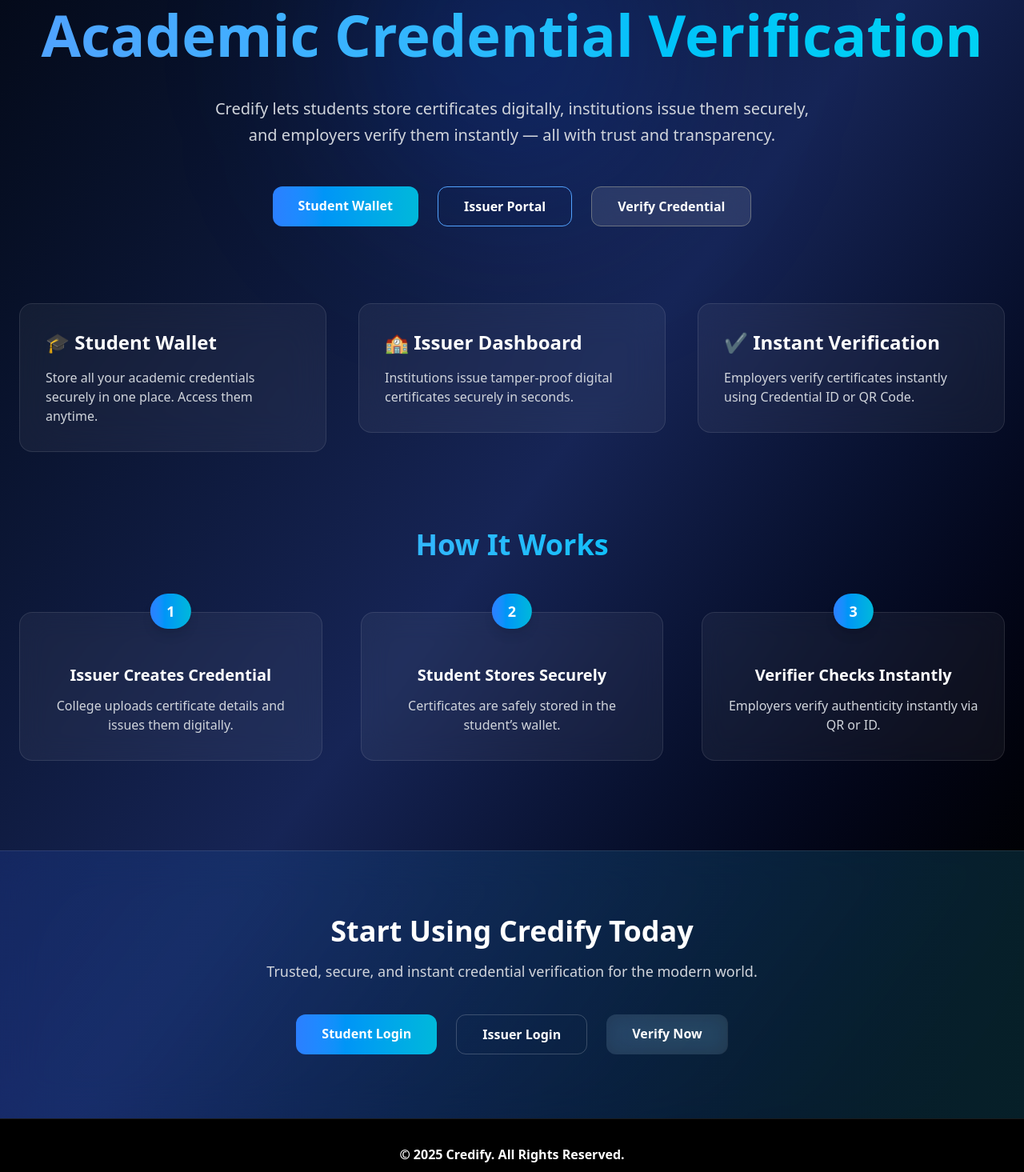
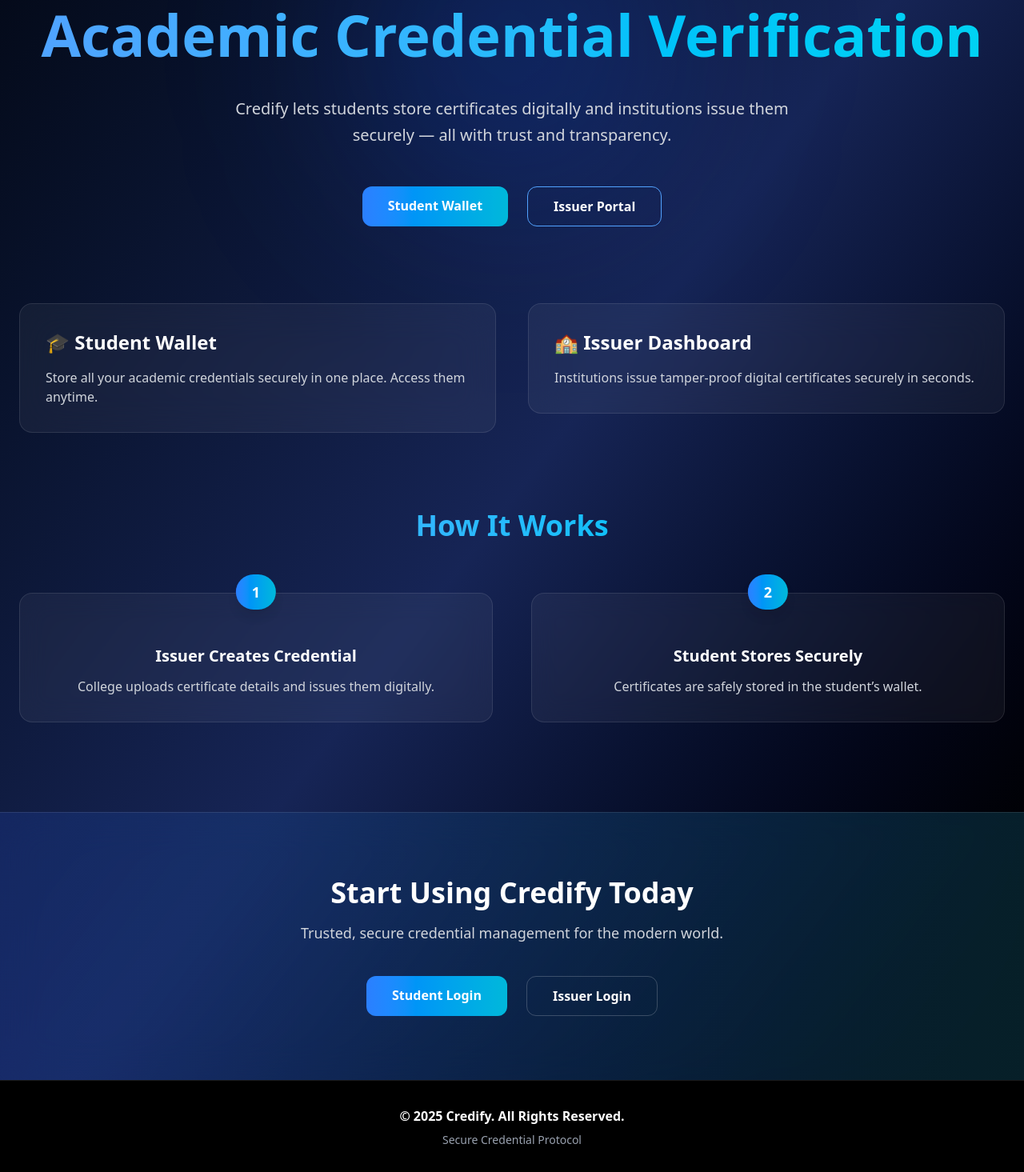
Before and after one commit to UtkarshAgrawal578/Credify, a React (Vite) app in the folder frontend/: page / in a window 1280 px wide. Shown: the part 220-1685 px from the top of the page at 80% size. Built offline with nearby package versions, Linux system fonts and the light colour scheme; no server answers.

Commit message:
landing changed

```diff
--- a/frontend/src/pages/Landing.jsx
+++ b/frontend/src/pages/Landing.jsx
@@ -45,10 +45,6 @@ function Landing() {
       title: "🏫 Issuer Dashboard",
       desc: "Institutions issue tamper-proof digital certificates securely in seconds.",
     },
-    {
-      title: "✔ Instant Verification",
-      desc: "Employers verify certificates instantly using Credential ID or QR Code.",
-    },
   ];
 
   const steps = [
@@ -61,11 +57,6 @@ function Landing() {
       step: "2",
       title: "Student Stores Securely",
       desc: "Certificates are safely stored in the student’s wallet.",
-    },
-    {
-      step: "3",
-      title: "Verifier Checks Instantly",
-      desc: "Employers verify authenticity instantly via QR or ID.",
     },
   ];
 
@@ -85,8 +76,8 @@ function Landing() {
 
         <Reveal delay={200}>
           <p className="mt-8 text-gray-300 text-base sm:text-lg md:text-xl max-w-3xl mx-auto leading-relaxed">
-            Credify lets students store certificates digitally, institutions issue them securely,
-            and employers verify them instantly — all with trust and transparency.
+            Credify lets students store certificates digitally and institutions issue them
+            securely — all with trust and transparency.
           </p>
         </Reveal>
 
@@ -105,20 +96,13 @@ function Landing() {
             >
               Issuer Portal
             </Link>
-
-            <Link
-              to="/verify"
-              className="px-8 py-3 rounded-xl font-semibold bg-white/10 backdrop-blur-md border border-gray-500 hover:bg-white/20 hover:scale-105 transition-all duration-300"
-            >
-              Verify Credential
-            </Link>
           </div>
         </Reveal>
       </section>
 
 
       {/* ================= FEATURES ================= */}
-      <section className="max-w-7xl mx-auto px-6 grid md:grid-cols-3 gap-10 pb-24">
+      <section className="max-w-7xl mx-auto px-6 grid md:grid-cols-2 gap-10 pb-24">
         {features.map((feature, index) => (
           <Reveal key={index} delay={index * 200}>
             <div className="bg-white/5 backdrop-blur-xl p-8 rounded-2xl border border-white/10 hover:border-blue-500 hover:scale-105 hover:shadow-xl hover:shadow-blue-500/20 transition-all duration-300">
@@ -139,7 +123,7 @@ function Landing() {
           </h2>
         </Reveal>
 
-        <div className="grid md:grid-cols-3 gap-12">
+        <div className="grid md:grid-cols-2 gap-12">
           {steps.map((item, index) => (
             <Reveal key={index} delay={index * 250}>
               <div className="relative bg-white/5 backdrop-blur-lg p-8 rounded-2xl border border-white/10 hover:scale-105 hover:border-cyan-400 transition-all duration-300">
@@ -164,7 +148,7 @@ function Landing() {
           </h2>
 
           <p className="text-gray-300 mt-4 text-lg">
-            Trusted, secure, and instant credential verification for the modern world.
+            Trusted, secure credential management for the modern world.
           </p>
 
           <div className="mt-10 flex flex-col sm:flex-row gap-6 justify-center">
@@ -180,13 +164,6 @@ function Landing() {
               className="px-8 py-3 rounded-xl font-bold border border-white/20 hover:bg-white/10 hover:scale-105 transition-all duration-300"
             >
               Issuer Login
-            </Link>
-
-            <Link
-              to="/verify"
-              className="px-8 py-3 rounded-xl font-bold bg-white/10 backdrop-blur-md hover:bg-white/20 hover:scale-105 transition-all duration-300"
-            >
-              Verify Now
             </Link>
           </div>
         </section>
```
